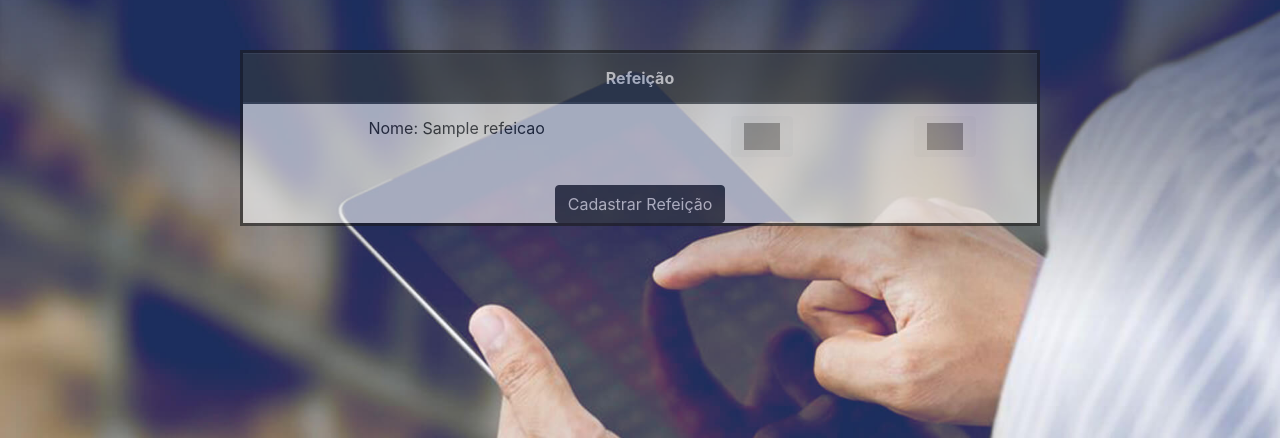
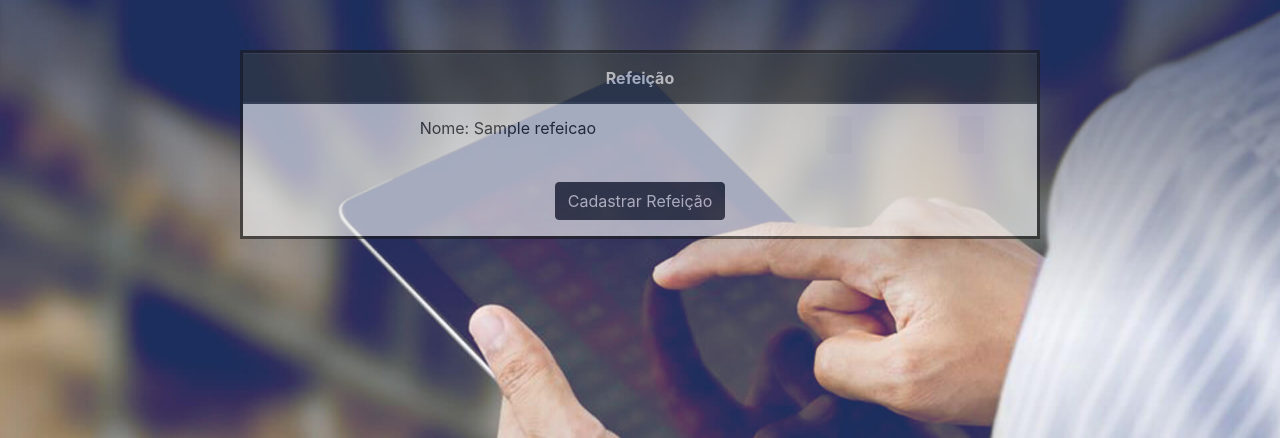
Before and after one commit to duckhwx/GEREESC---Gerenciamento-Escolar, a PHP site: page /nutricionista/refeicao in a window 1280 px wide. Shown: the part 42-480 px from the top of the page. Run offline with PHP 8.4, Linux system fonts and the light colour scheme; tables that the repository leaves empty hold one stand-in row (values such as "Sample post"); grey boxes are pictures that could not be loaded.

Commit message:
Crud de Refeição adicionado

```diff
--- a/nbproject/project.xml
+++ b/nbproject/project.xml
@@ -3,7 +3,7 @@
     <type>org.netbeans.modules.php.project</type>
     <configuration>
         <data xmlns="http://www.netbeans.org/ns/php-project/1">
-            <name>GEREESC---Gerenciamento-Escolar</name>
+            <name>GEREESC</name>
         </data>
     </configuration>
 </project>
--- a/nutricionista/refeicao/index.php
+++ b/nutricionista/refeicao/index.php
@@ -2,7 +2,7 @@
 require_once '../../conexao.php';
 require_once '../../funcoes-de-cabecalho.php';
 
-cabecalhoNutricionista("../../estilo/style.css", "Refeições", "../escola", "../relatorio", "../produto", "#", "../index.php", "../../login/logOut.php");
+cabecalhoNutricionista('../../estilo/style.css', 'Refeições', '../escola', '../relatorio', '../produto', '#', '../cardapio', '../../login/logOut.php');
 
 $select = "select * from refeicao";
 $query = mysqli_query($conexao, $select);
@@ -23,12 +23,12 @@ sectionTop();
         . "</td>"
         . "<td>"
         . "<button class='btn btn-light button-atualizar' value='" . $tbl['id'] . "'>"
-        . "<img src='update.png' height='27px'>"
+        . "<img src='' height='27px'>"
         . "</button>"
         . "</td>"
         . "<td>"
         . "<button class='btn btn-light button-excluir' value='" . $tbl['id'] . "'>"
-        . "<img src='excluir.png' height='27px'>"
+        . "<img src='' height='27px'>"
         . "</button>"
         . "</td>"
         . "</tr>";
@@ -38,7 +38,7 @@ sectionTop();
 </table>
 
 <script src="requisicao-ajax.js"></script>
-<button class="btn btn-dark" id="button-cadastro">Cadastrar Refeição</button>
+<button class="btn btn-dark mb-3" id="button-cadastro">Cadastrar Refeição</button>
 
 <?php
 sectionBaixo();
```
